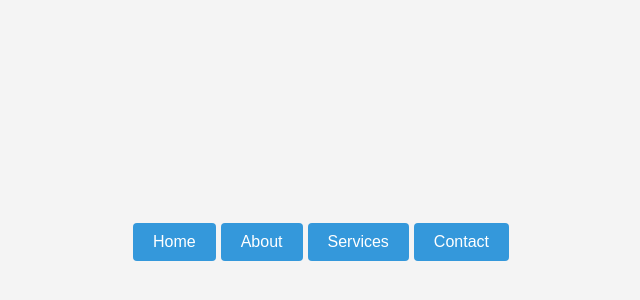
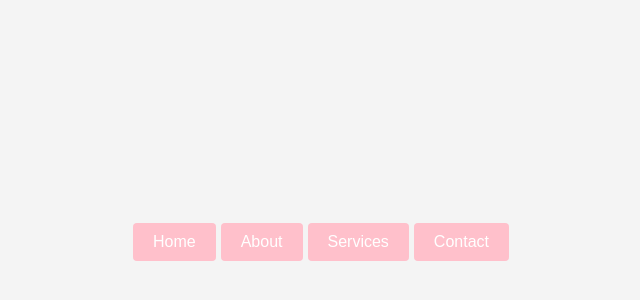
Before and after one commit to karineavelar/menu-simples, a plain HTML site: page index.html in a window 1280 px wide. Shown: the part 158-458 px from the top of the page, without its empty margins (319-959 px from the left). Drawn offline with Linux system fonts and the light colour scheme.

Commit message:
Update style.css

```diff
--- a/style.css
+++ b/style.css
@@ -19,7 +19,7 @@
         li {
             margin: 0;
             padding: 10px 20px;
-            background-color: #3498db;
+            background-color: pink;
             color: #fff;
             cursor: pointer;
             transition: background-color 0.3s;
```
